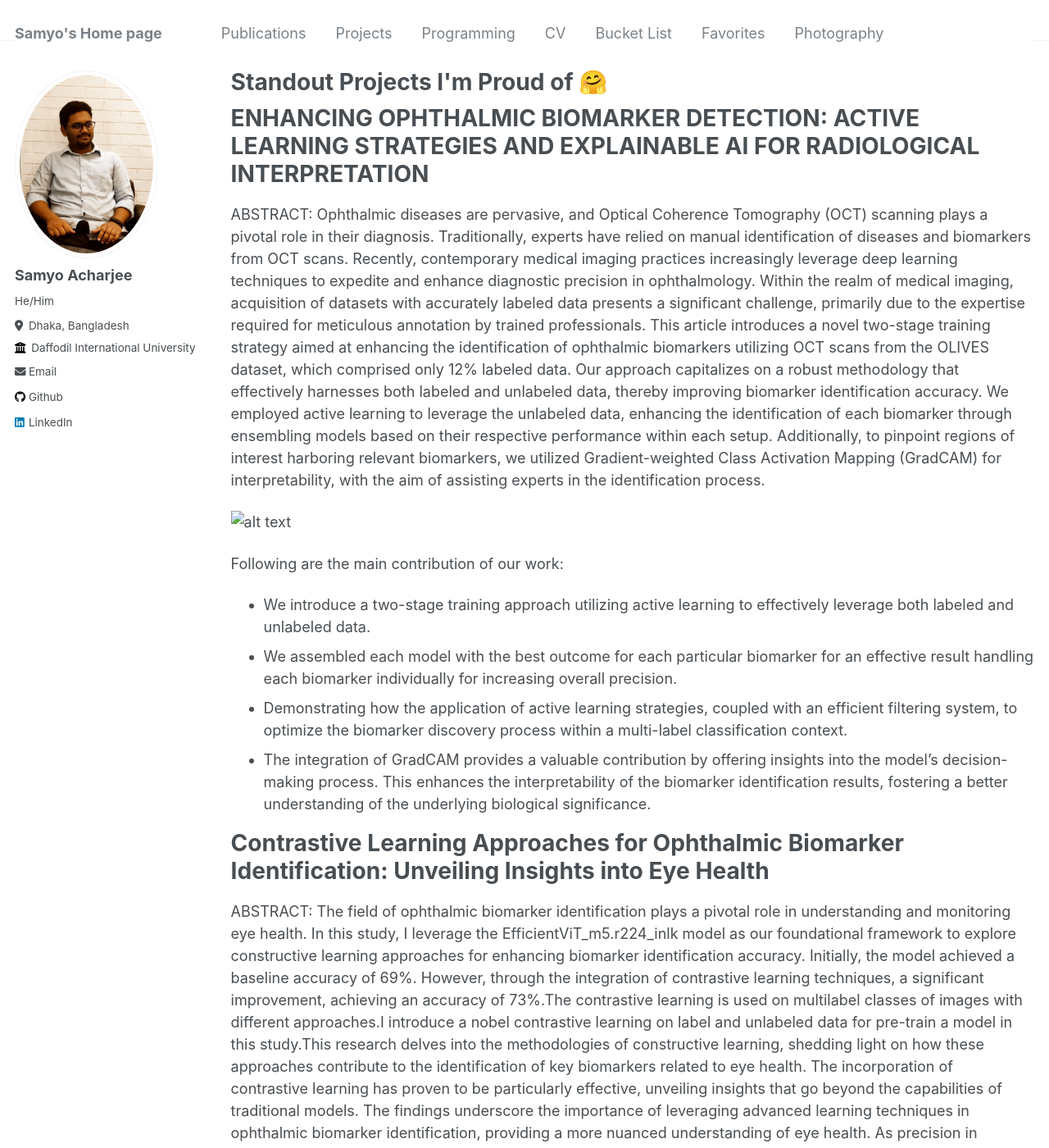
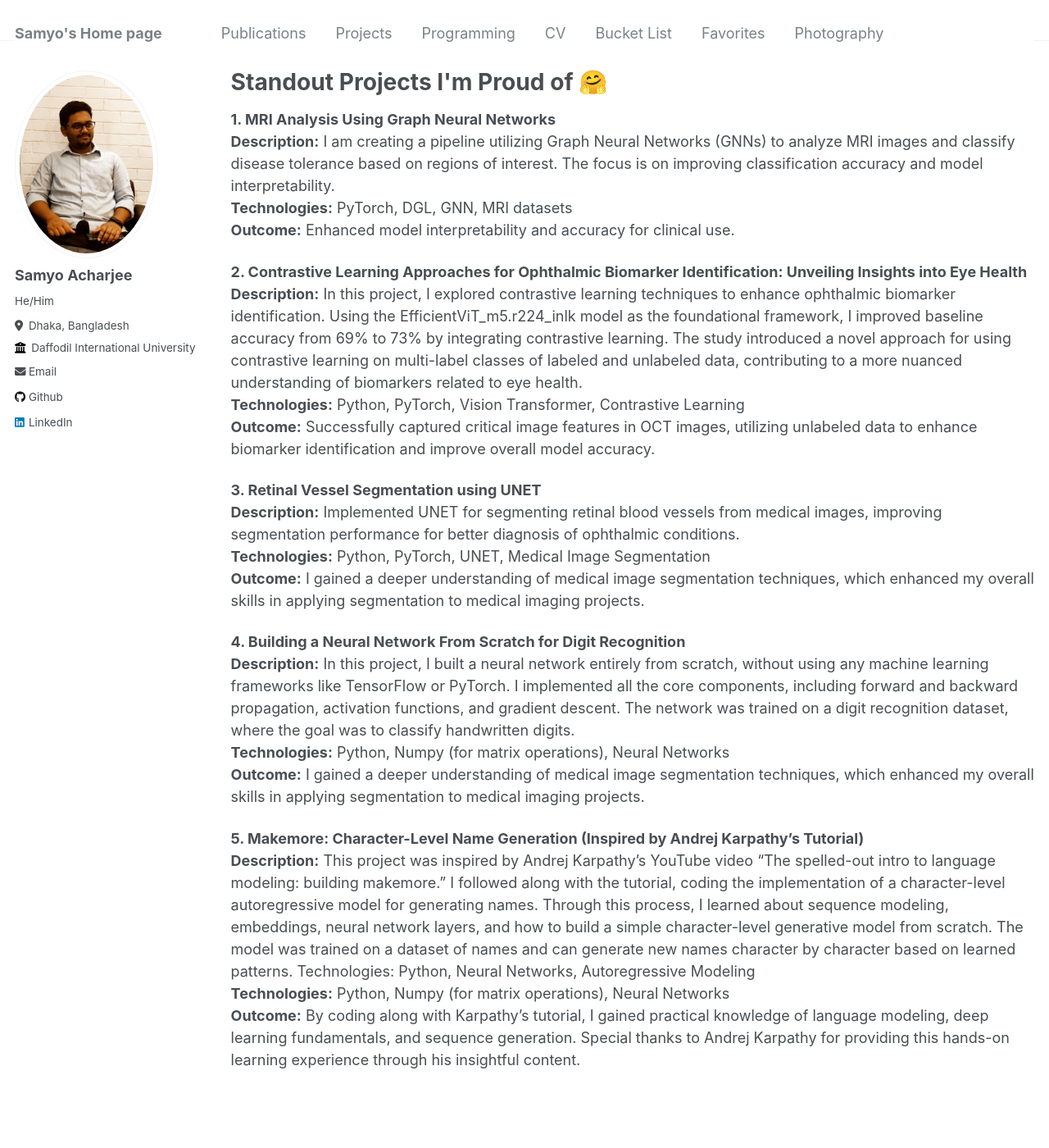
Before and after one commit to samyo00/samyo00.github.io, a Jekyll site: the page built from _pages/projects.md, in a window 1280 px wide and 1400 px high. Shown: the whole window at 82% size. Built offline with Jekyll 4.4.1, drawn with Linux system fonts in a browser that asks for light colours; some of the changed text lies outside the part shown.

```diff
--- a/_pages/projects.md
+++ b/_pages/projects.md
@@ -4,57 +4,32 @@ permalink: /projects/
 title: "Standout Projects I'm Proud of 🤗"
 author_profile: true
 ---
-# ENHANCING OPHTHALMIC BIOMARKER DETECTION: ACTIVE LEARNING STRATEGIES AND EXPLAINABLE AI FOR RADIOLOGICAL INTERPRETATION
 
-ABSTRACT: Ophthalmic diseases are pervasive, and Optical Coherence Tomography (OCT) scanning plays a pivotal role in their diagnosis. Traditionally, experts have relied on manual identification of diseases and biomarkers from OCT scans. Recently, contemporary medical imaging practices increasingly leverage deep learning techniques to expedite and enhance diagnostic precision in ophthalmology. Within the realm of medical imaging, acquisition of datasets with accurately labeled data presents a significant challenge, primarily due to the expertise required for meticulous annotation by trained professionals. This article introduces a novel two-stage training strategy aimed at enhancing the identification of ophthalmic biomarkers utilizing OCT scans from the OLIVES dataset, which comprised only 12% labeled data. Our approach capitalizes on a robust methodology that effectively harnesses both labeled and unlabeled data, thereby improving biomarker identification accuracy. We employed active learning to leverage the unlabeled data, enhancing the identification of each biomarker through ensembling models based on their respective performance within each setup. Additionally, to pinpoint regions of interest harboring relevant biomarkers, we utilized Gradient-weighted Class Activation Mapping (GradCAM) for interpretability, with the aim of assisting experts in the identification process.
+<b>1. MRI Analysis Using Graph Neural Networks</b><br>
+<b>Description:</b> I am creating a pipeline utilizing Graph Neural Networks (GNNs) to analyze MRI images and classify disease tolerance based on regions of interest. The focus is on improving classification accuracy and model interpretability.<br>
+<b>Technologies:</b> PyTorch, DGL, GNN, MRI datasets<br>
+<b>Outcome:</b> Enhanced model interpretability and accuracy for clinical use.<br>
 
-![alt text](image-14.png)
 
-Following are the main contribution of our work:
-- We introduce a two-stage training approach utilizing active learning to effectively leverage both labeled and unlabeled
-data.
-- We assembled each model with the best outcome for each particular biomarker for an effective result handling each
-biomarker individually for increasing overall precision.
-- Demonstrating how the application of active learning strategies, coupled with an efficient filtering system, to optimize
-the biomarker discovery process within a multi-label classification context.
-- The integration of GradCAM provides a valuable contribution by offering insights into the model's decision-making
-process. This enhances the interpretability of the biomarker identification results, fostering a better understanding of
-the underlying biological significance.
+<b>2. Contrastive Learning Approaches for Ophthalmic Biomarker Identification: Unveiling Insights into Eye Health</b><br>
+<b>Description:</b> In this project, I explored contrastive learning techniques to enhance ophthalmic biomarker identification. Using the EfficientViT_m5.r224_inlk model as the foundational framework, I improved baseline accuracy from 69% to 73% by integrating contrastive learning. The study introduced a novel approach for using contrastive learning on multi-label classes of labeled and unlabeled data, contributing to a more nuanced understanding of biomarkers related to eye health.<br>
+<b>Technologies:</b> Python, PyTorch, Vision Transformer, Contrastive Learning<br>
+<b>Outcome:</b> Successfully captured critical image features in OCT images, utilizing unlabeled data to enhance biomarker identification and improve overall model accuracy.<br>
 
-# Contrastive Learning Approaches for Ophthalmic Biomarker Identification: Unveiling Insights into Eye Health
 
-ABSTRACT: The field of ophthalmic biomarker identification plays a pivotal role in understanding and
-monitoring eye health. In this study, I leverage the EfficientViT_m5.r224_inlk model as
-our foundational framework to explore constructive learning approaches for enhancing
-biomarker identification accuracy. Initially, the model achieved a baseline accuracy of
-69%. However, through the integration of contrastive learning techniques, a significant
-improvement, achieving an accuracy of 73%.The contrastive learning is used on multilabel classes of images with different approaches.I introduce a nobel contrastive learning
-on label and unlabeled data for pre-train a model in this study.This research delves into the
-methodologies of constructive learning, shedding light on how these approaches contribute
-to the identification of key biomarkers related to eye health. The incorporation of
-contrastive learning has proven to be particularly effective, unveiling insights that go
-beyond the capabilities of traditional models. The findings underscore the importance of
-leveraging advanced learning techniques in ophthalmic biomarker identification, providing
-a more nuanced understanding of eye health. As precision in biomarker identification is
-crucial for early detection and intervention in ocular diseases, my study contributes to the
-ongoing efforts aimed at improving diagnostic capabilities in the realm of ophthalmology
-and applying contrastive learning on multi-label classes with different from traditional
-approaches.The successful application of contrastive learning not only enhances accuracy
-but also opens avenues for further exploration and refinement of ophthalmic biomarker
-identification methodologies.
+<b>3. Retinal Vessel Segmentation using UNET</b><br>
+<b>Description:</b>  Implemented UNET for segmenting retinal blood vessels from medical images, improving segmentation performance for better diagnosis of ophthalmic conditions.<br>
+<b>Technologies:</b> Python, PyTorch, UNET, Medical Image Segmentation<br>
+<b>Outcome:</b> I gained a deeper understanding of medical image segmentation techniques, which enhanced my overall skills in applying segmentation to medical imaging projects.<br>
 
-![alt text](image-15.png)
 
-The following contributions are:
+<b>4. Building a Neural Network From Scratch for Digit Recognition</b><br>
+<b>Description:</b>   In this project, I built a neural network entirely from scratch, without using any machine learning frameworks like TensorFlow or PyTorch. I implemented all the core components, including forward and backward propagation, activation functions, and gradient descent. The network was trained on a digit recognition dataset, where the goal was to classify handwritten digits.<br>
+<b>Technologies:</b> Python, Numpy (for matrix operations), Neural Networks<br>
+<b>Outcome:</b> I gained a deeper understanding of medical image segmentation techniques, which enhanced my overall skills in applying segmentation to medical imaging projects.<br>
 
-- Proposed a novel contrastive learning approach using feature vectors
-- Utilized a large amount of unlabeled data
-- Unveiled different types of contrastive learning approaches
-
-# UNET for Retina Blood Vessel Segmentation
-
-I implemented UNET segmentation using PyTorch in Python, utilizing the DRIVE (Digital Retinal Images for Vessel Extraction) dataset, which included retina vessel images and their annotated binary masks. The dataset consisted of 20 images each for the training and testing sets.
-
-![alt text](image-16.png)
-
-UNET is a U-shaped encoder-decoder network architecture comprising four encoder blocks and four decoder blocks connected via a bridge. The encoder network, also known as the contracting path, reduces spatial dimensions by half and doubles the number of filters (feature channels) at each encoder block. Conversely, the decoder network increases spatial dimensions twofold and halves the number of feature channels
+<b>5. Makemore: Character-Level Name Generation (Inspired by Andrej Karpathy's Tutorial)</b><br>
+<b>Description:</b>   This project was inspired by Andrej Karpathy's YouTube video "The spelled-out intro to language modeling: building makemore." I followed along with the tutorial, coding the implementation of a character-level autoregressive model for generating names. Through this process, I learned about sequence modeling, embeddings, neural network layers, and how to build a simple character-level generative model from scratch. The model was trained on a dataset of names and can generate new names character by character based on learned patterns.
+Technologies: Python, Neural Networks, Autoregressive Modeling<br>
+<b>Technologies:</b> Python, Numpy (for matrix operations), Neural Networks<br>
+<b>Outcome:</b> By coding along with Karpathy's tutorial, I gained practical knowledge of language modeling, deep learning fundamentals, and sequence generation. Special thanks to Andrej Karpathy for providing this hands-on learning experience through his insightful content.<br>
```
Also changed, not shown: _pages/about.md (+1 -1 lines), _pages/bucketlist.md (+0 -2 lines), _pages/programming.md (+10 -10 lines), _pages/publications.md (+3 -3 lines).
